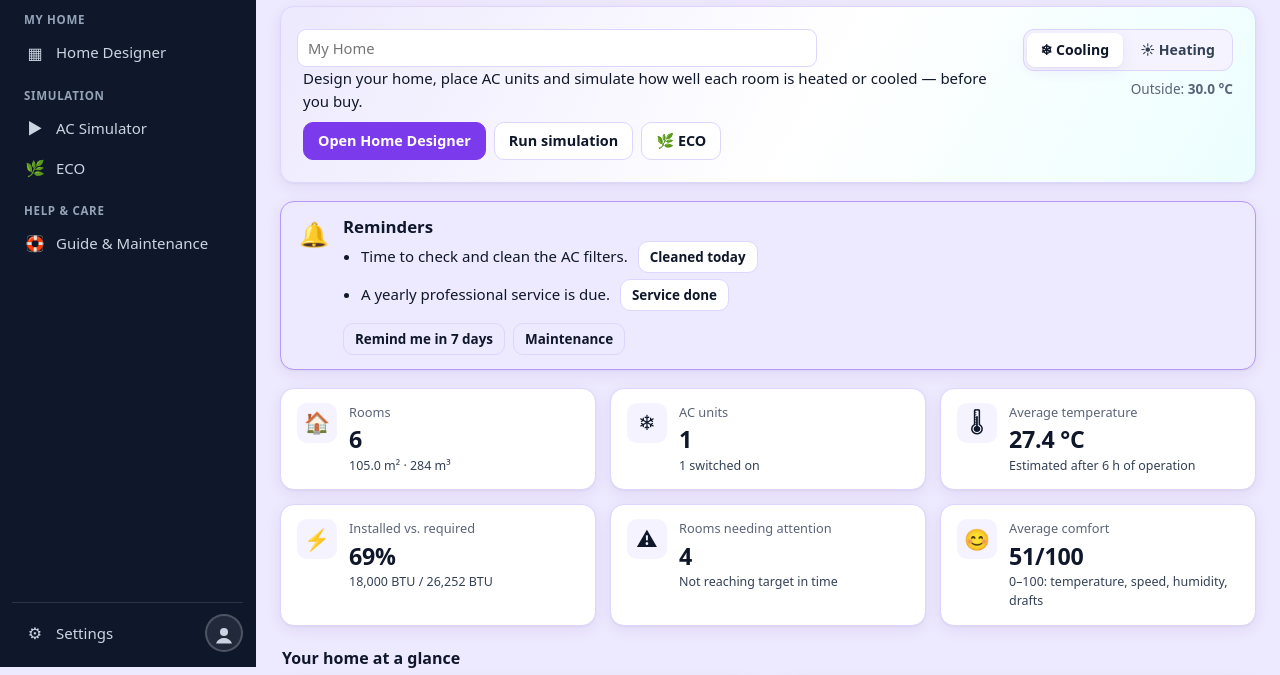
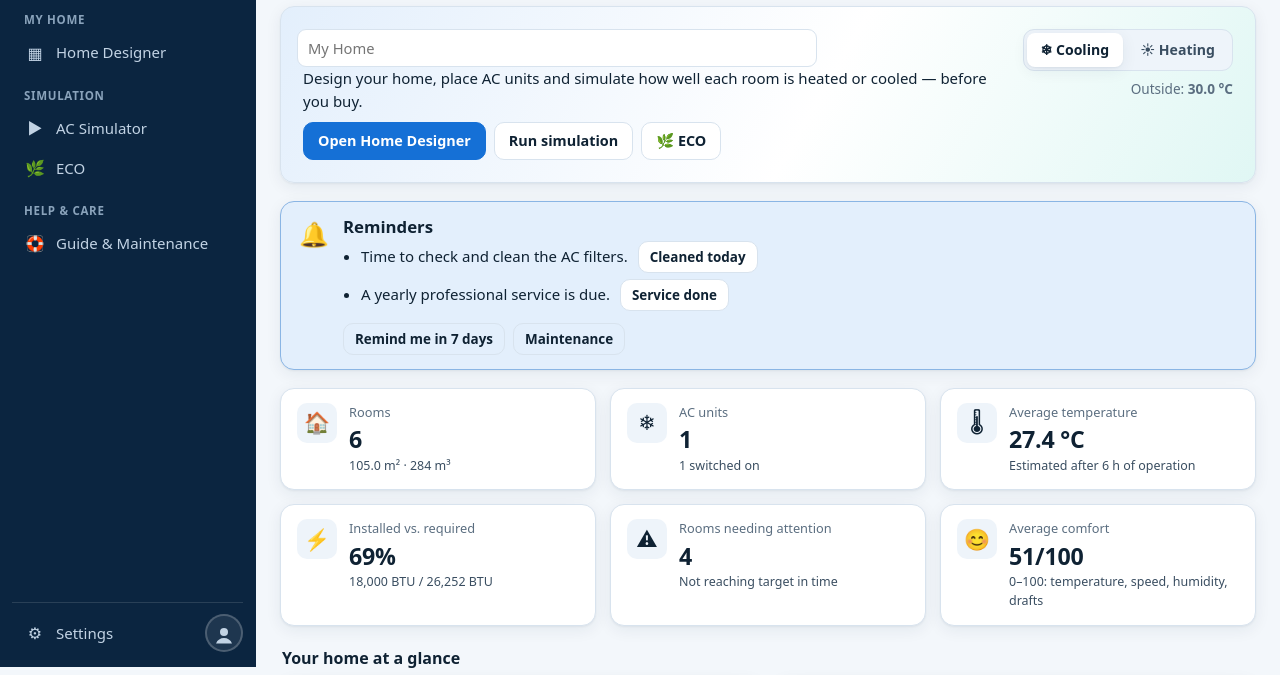
Before and after one commit to AmAr-Januzi/Airly, a website: page index.html in a window 1280 px wide. Shown: the part 133-808 px from the top of the page. Drawn offline with Linux system fonts and the light colour scheme.

Commit message:
Cool air colour palette: AC blue, ocean navy, fresh-air teal
Co-Authored-By: Claude Opus 5.5 <noreply@anthropic.com>

```diff
--- a/css/styles.css
+++ b/css/styles.css
@@ -3,43 +3,43 @@
    ========================================================= */
 :root {
   color-scheme: light;
-  /* Airly palette */
-  --primary: #0F172A;   /* deep slate */
-  --secondary: #7C3AED; /* violet */
-  --accent: #22D3EE;    /* cyan */
-  --tertiary: #A78BFA;  /* soft violet */
-  --dark: #0F172A;
-  --bg: #EDE9FE;
+  /* Airly palette: cool air */
+  --primary: #1570D6;   /* AC blue */
+  --secondary: #0B2540; /* ocean navy */
+  --accent: #14B8A6;    /* fresh-air teal */
+  --tertiary: #7DD3FC;  /* ice blue */
+  --dark: #0B2540;
+  --bg: #F3F7FB;
   --surface: #ffffff;
-  --surface-2: #F5F3FF;
-  --border: #DDD6FE;
-  --text: #0F172A;
-  --text-2: #334155;    /* 10:1 on white */
-  --muted: #5B6478;     /* 5.9:1 on white */
-  --brand: #7C3AED;     /* fills, outlines and highlights */
-  --brand-ink: #6D28D9; /* violet for text and links: 7.1:1 on white */
-  --brand-soft: #EDE9FE;
-  --brand-fill: #7C3AED; /* filled buttons carry white text: 5.7:1 */
+  --surface-2: #EEF4FA;
+  --border: #D8E3EE;
+  --text: #0F2233;
+  --text-2: #3A4E61;    /* 8.6:1 on white */
+  --muted: #5B6E80;     /* 5.2:1 on white */
+  --brand: #1570D6;     /* fills, outlines and highlights */
+  --brand-ink: #125FB5; /* blue for text and links: 6.5:1 on white */
+  --brand-soft: #E3EFFC;
+  --brand-fill: #1570D6; /* filled buttons carry white text: 4.9:1 */
   --on-brand: #ffffff;
-  --focus: #7C3AED;
-  --good: #0E7490;      --good-bg: #CFFAFE;  /* cyan, darkened for text */
+  --focus: #1570D6;
+  --good: #0F766E;      --good-bg: #D5F5F0;  /* teal, darkened for text */
   --warning: #8a5a00;   --warning-bg: #fdf0d2;
   --critical: #b42323;  --critical-bg: #fbe3e2;
-  --info: #6D28D9;      --info-bg: #EDE9FE;
+  --info: #125FB5;      --info-bg: #E3EFFC;
   --room-fill: #ffffff;
-  --room-stroke: #0F172A;
-  --grid: #EEEAFB;
-  --grid-strong: #DDD6FE;
-  --window: #22D3EE;
+  --room-stroke: #0B2540;
+  --grid: #E6EEF6;
+  --grid-strong: #D5E1EC;
+  --window: #7DD3FC;
   --door: #8a5a2b;
   --heat: #eb6834;
-  --cool: #0891B2;
-  /* chart series: violet, orange, cyan first */
-  --s1: #7C3AED; --s2: #eb6834; --s3: #0891B2; --s4: #eda100;
-  --s5: #e87ba4; --s6: #0F172A; --s7: #A78BFA; --s8: #e34948;
+  --cool: #1E88E5;
+  /* chart series: blue, orange, teal first */
+  --s1: #1570D6; --s2: #eb6834; --s3: #14B8A6; --s4: #eda100;
+  --s5: #e87ba4; --s6: #0B2540; --s7: #6250d6; --s8: #e34948;
   --radius: 14px;
   --radius-sm: 9px;
-  --shadow: 0 1px 2px rgba(15, 23, 42, .05), 0 4px 16px rgba(76, 29, 149, .07);
+  --shadow: 0 1px 2px rgba(11, 37, 64, .05), 0 4px 16px rgba(11, 37, 64, .07);
   --sidebar-w: 256px;
   --font: system-ui, -apple-system, "Segoe UI", Roboto, "Helvetica Neue", Arial, sans-serif;
 }
@@ -166,7 +166,7 @@ main { flex: 1; padding: 24px; outline: none; }
 }
 .btn:hover { background: var(--surface-2); }
 .btn.primary { background: var(--brand-fill); border-color: var(--brand-fill); color: var(--on-brand); }
-.btn.primary:hover { background: #6D28D9; border-color: #6D28D9; }
+.btn.primary:hover { background: #125FB5; border-color: #125FB5; }
 .btn.ghost { background: transparent; }
 .btn.danger { background: #b42323; border-color: #b42323; color: #fff; }
 .btn.danger-ghost { background: transparent; color: var(--critical); border-color: color-mix(in srgb, var(--critical) 35%, var(--border)); }
@@ -435,7 +435,7 @@ tr.total th, tr.total td { font-weight: 700; background: var(--surface-2); }
 .sim-controls { justify-content: space-between; }
 .sim-clock { font-variant-numeric: tabular-nums; font-size: .9rem; }
 .temp-legend { display: flex; align-items: center; gap: 10px; flex-wrap: wrap; font-size: .82rem; padding: 10px 4px 0; }
-.temp-legend .scale { width: 160px; height: 12px; border-radius: 6px; background: linear-gradient(90deg, #0891B2, #9ec5f4, #ecebe6, #f4b59b, #eb6834); }
+.temp-legend .scale { width: 160px; height: 12px; border-radius: 6px; background: linear-gradient(90deg, #1E88E5, #9ec5f4, #ecebe6, #f4b59b, #eb6834); }
 .big-temp { font-size: 2.4rem; font-weight: 800; letter-spacing: -.02em; font-variant-numeric: tabular-nums; }
 .sim-ac { border-top: 1px solid var(--border); padding: 10px 0 4px; }
 .sim-ac.is-off { opacity: .75; }
@@ -672,19 +672,19 @@ dialog::backdrop { background: rgba(10, 10, 8, .45); }
 .share-url { width: 100%; font: .82rem/1.4 ui-monospace, Consolas, monospace; color: var(--text); background: var(--surface-2); border: 1px solid var(--border); border-radius: var(--radius-sm); padding: 8px; resize: vertical; word-break: break-all; }
 
 /* ---------- Printable report ---------- */
-#print-report { display: none; --room-fill: #ffffff; --room-stroke: #333333; --surface: #ffffff; --surface-2: #f3f3f0; --text: #111111; --text-2: #444444; --muted: #666666; --grid: #eeeeea; --grid-strong: #e2e2dc; --window: #22D3EE; --door: #8a5a2b; --cool: #0891B2; --heat: #eb6834; --brand: #7C3AED; --brand-soft: #EDE9FE; --room-stroke: #0F172A; }
+#print-report { display: none; --room-fill: #ffffff; --room-stroke: #333333; --surface: #ffffff; --surface-2: #f3f3f0; --text: #111111; --text-2: #444444; --muted: #666666; --grid: #eeeeea; --grid-strong: #e2e2dc; --window: #7DD3FC; --door: #8a5a2b; --cool: #1E88E5; --heat: #eb6834; --brand: #1570D6; --brand-soft: #E3EFFC; --room-stroke: #0B2540; }
 @media print {
   @page { margin: 14mm; }
   body > *:not(#print-report) { display: none !important; }
   #print-report { display: block; color: #111; background: #fff; font: 10.5pt/1.45 system-ui, -apple-system, "Segoe UI", Roboto, Arial, sans-serif; }
   html, body { background: #fff !important; }
   .report h1 { font-size: 18pt; margin: 2px 0 2px; }
-  .report h2 { font-size: 12.5pt; margin: 14px 0 6px; border-bottom: 1.5px solid #7C3AED; padding-bottom: 2px; }
-  .r-brand { color: #6D28D9; font-weight: 800; font-size: 11pt; letter-spacing: .02em; }
+  .report h2 { font-size: 12.5pt; margin: 14px 0 6px; border-bottom: 1.5px solid #1570D6; padding-bottom: 2px; }
+  .r-brand { color: #125FB5; font-weight: 800; font-size: 11pt; letter-spacing: .02em; }
   .r-head p { margin: 0; color: #555; }
   .report table { width: 100%; border-collapse: collapse; font-size: 9pt; margin-bottom: 6px; page-break-inside: auto; }
   .report th, .report td { border-bottom: 1px solid #ccc; padding: 4px 6px; text-align: left; vertical-align: top; }
-  .report thead th { background: #F5F3FF; font-size: 8pt; text-transform: uppercase; letter-spacing: .03em; }
+  .report thead th { background: #EEF4FA; font-size: 8pt; text-transform: uppercase; letter-spacing: .03em; }
   .report tr { page-break-inside: avoid; }
   .r-kv th { width: 42%; font-weight: 600; }
   .r-months th, .r-months td { text-align: center; padding: 3px 2px; }
@@ -792,22 +792,22 @@ body.no-anim .sidebar, body.no-anim .sidebar *, body.no-anim .nav-pill { transit
 }
 @media (prefers-reduced-motion: reduce) { .sidebar, .nav-link > span:not(.ni), .brand > div { transition: none; } }
 
-/* ---------- deep slate sidebar ---------- */
+/* ---------- ocean navy sidebar ---------- */
 .sidebar {
-  background: var(--dark); border-right-color: var(--dark); color: #E2E8F0;
-  --text: #ffffff; --text-2: #CBD5E1; --muted: #94A3B8;
-  --surface: #1E293B; --surface-2: rgba(255, 255, 255, .07); --border: rgba(255, 255, 255, .12);
-  --brand-soft: rgba(124, 58, 237, .32); --brand-ink: #C4B5FD; --focus: #A78BFA;
+  background: var(--dark); border-right-color: var(--dark); color: #E3EDF7;
+  --text: #ffffff; --text-2: #C2D3E4; --muted: #8AA3BB;
+  --surface: #12355A; --surface-2: rgba(255, 255, 255, .07); --border: rgba(255, 255, 255, .12);
+  --brand-soft: rgba(21, 112, 214, .35); --brand-ink: #9DD8FD; --focus: #7DD3FC;
 }
 .sidebar .logo { color: var(--accent); }
 .sidebar .brand-name { color: #fff; }
 .nav-pill { box-shadow: inset 3px 0 0 var(--accent); }
 .sidebar.has-pill .nav-link.active { color: #fff; }
-.avatar-btn { background: rgba(255, 255, 255, .08); color: #CBD5E1; border-color: rgba(255, 255, 255, .2); }
-.avatar-btn:hover { border-color: var(--tertiary); box-shadow: 0 0 0 4px rgba(167, 139, 250, .3); }
+.avatar-btn { background: rgba(255, 255, 255, .08); color: #C2D3E4; border-color: rgba(255, 255, 255, .2); }
+.avatar-btn:hover { border-color: var(--tertiary); box-shadow: 0 0 0 4px rgba(125, 211, 252, .3); }
 /* top bar and hero in the new colours */
 .topbar { background: color-mix(in srgb, var(--surface) 92%, transparent); }
-.hero { background: linear-gradient(120deg, #EDE9FE, #ffffff 55%, #ECFEFF); }
-/* switches use the violet secondary */
-.switch input:checked + .track { background: var(--secondary); }
+.hero { background: linear-gradient(120deg, #E3EFFC, #ffffff 55%, #E0F7F4); }
+/* switches use the fresh-air teal */
+.switch input:checked + .track { background: var(--accent); }
 .dash-sec-icon { background: var(--brand-soft); }
--- a/js/ui/charts.js
+++ b/js/ui/charts.js
@@ -6,7 +6,7 @@
 
   function seriesColor(i) {
     const v = getComputedStyle(document.documentElement).getPropertyValue('--s' + ((i % 8) + 1)).trim();
-    return v || '#7C3AED';
+    return v || '#1570D6';
   }
   function niceTicks(min, max, count) {
     if (min === max) { min -= 1; max += 1; }
--- a/js/ui/floorplan.js
+++ b/js/ui/floorplan.js
@@ -34,8 +34,8 @@
   }
   function tempColor(T, target) {
     const dark = document.documentElement.dataset.themeResolved === 'dark';
-    const neutral = dark ? '#3a3a37' : '#F1EEFB';
-    const cool = dark ? '#3987e5' : '#22B8D8';
+    const neutral = dark ? '#3a3a37' : '#EEF3F8';
+    const cool = dark ? '#3987e5' : '#3B9AEB';
     const warm = dark ? '#d95926' : '#eb6834';
     const d = T - target;
     if (Math.abs(d) <= 0.5) return neutral;
--- a/js/ui/view3d.js
+++ b/js/ui/view3d.js
@@ -58,13 +58,13 @@
     colors = {
       dark,
       bg: v('--bg'), surface: v('--surface'), text: v('--text'),
-      wall: hexToRgb(dark ? '#8d8c84' : '#EEEBF8'),
-      wallTop: hexToRgb(dark ? '#b9b8ae' : '#6B6F8E'),
-      ground: hexToRgb(dark ? '#1f1f1d' : '#DCD5F5'),
-      neutralFloor: hexToRgb(dark ? '#3a3a37' : '#F5F3FF'),
-      glass: hexToRgb(v('--window') || '#22D3EE'),
+      wall: hexToRgb(dark ? '#8d8c84' : '#EAF0F6'),
+      wallTop: hexToRgb(dark ? '#b9b8ae' : '#6E8399'),
+      ground: hexToRgb(dark ? '#1f1f1d' : '#D6E2EE'),
+      neutralFloor: hexToRgb(dark ? '#3a3a37' : '#F3F7FB'),
+      glass: hexToRgb(v('--window') || '#7DD3FC'),
       door: hexToRgb(v('--door') || '#8a5a2b'),
-      cool: hexToRgb(dark ? '#86b6ef' : '#0891B2'),
+      cool: hexToRgb(dark ? '#86b6ef' : '#1E88E5'),
       heat: hexToRgb(dark ? '#f08a5d' : '#eb6834'),
       acBody: hexToRgb(dark ? '#f0efec' : '#ffffff'),
     };
--- a/sw.js
+++ b/sw.js
@@ -1,7 +1,7 @@
 /* Airly service worker — keeps the app working offline.
  * Strategy: serve from the cache first, refresh the cache in the background.
  * Bump VERSION whenever files change so users get the new version. */
-const VERSION = 'airly-v55';
+const VERSION = 'airly-v56';
 const FILES = [
   './',
   './index.html',
```
Also changed, not shown: index.html (+1 -1 lines), manifest.webmanifest.
